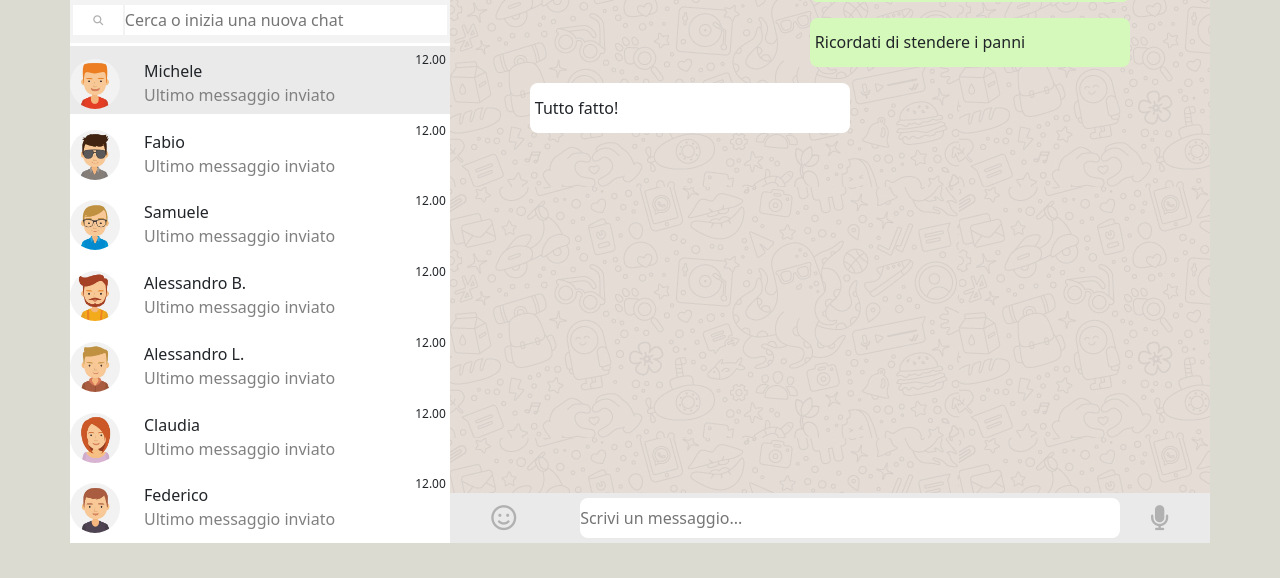
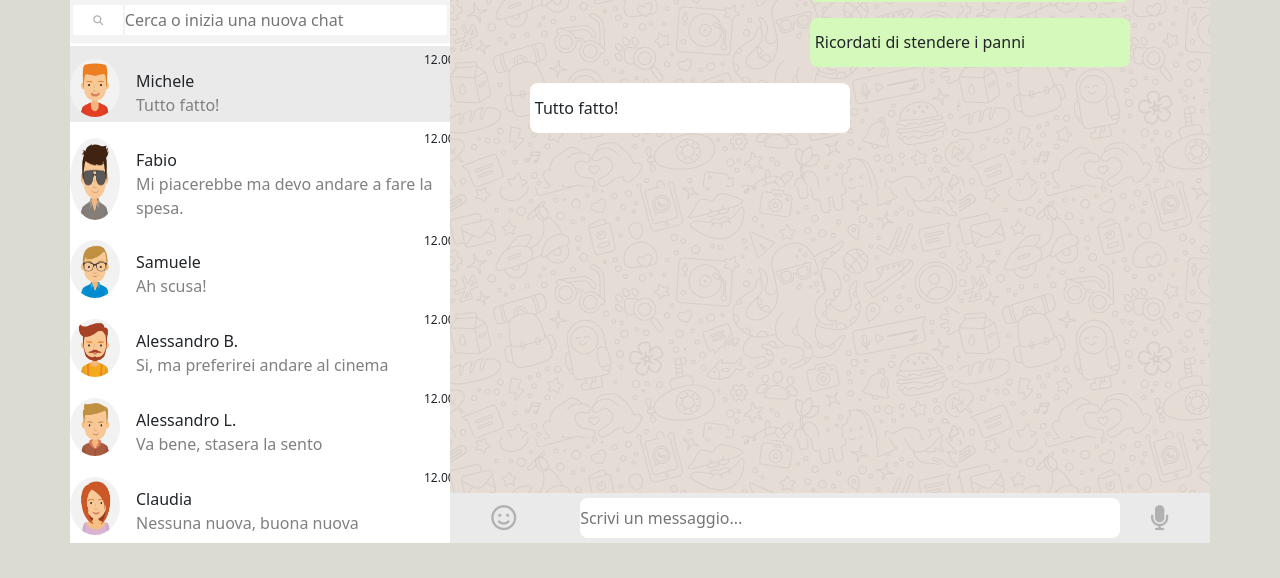
Before and after one commit to sweet202020/vue-boolzapp, a plain HTML site: page index.html in a window 1280 px wide. Shown: the part 222-800 px from the top of the page. Drawn offline with nearby package versions, Linux system fonts and the light colour scheme.

Commit message:
add last message

```diff
--- a/assets/css/style.css
+++ b/assets/css/style.css
@@ -78,6 +78,7 @@ img{
     width: 50px;
     border-radius: 50%;
     margin-top: 8px;
+    aspect-ratio: 1/1;
 
 }
 .row-cols-12 .me, header{
@@ -142,9 +143,12 @@ img{
 .last_message{
     color: grey;
 }
+.contactName{
+    flex-direction: column;
+}
 .clock{
     font-size: 12px;
-    margin-left: 5rem;
+    margin-left: 18rem;
 }
 .active{
     background-color: var(--whats-active);
--- a/assets/js/main.js
+++ b/assets/js/main.js
@@ -178,6 +178,6 @@ createApp({
     methods:{
         setActiveIndex(index){
             this.activeIndex=index
-        }
+        },
     }
 }).mount('#app')
--- a/index.html
+++ b/index.html
@@ -58,11 +58,11 @@
                     <div class="contacts">
                         <div class="my_card d-flex" v-for="(contact, index) in contacts" :class="contacts[activeIndex]===contact ? 'active' : ''" @click="setActiveIndex(index)">
                             <img :src="contact.avatar" alt="">
-                            <div class="ms-4 mt-2">
+                            <div class="ms-3">
+                                <div class="clock">12.00</div>
                                 <span>{{contact.name}}</span>
-                                <div class="last_message">Ultimo messaggio inviato</div>
+                                <div class="last_message">{{contact.messages[contact.messages.length-1].message}}</div>
                             </div>
-                            <div class="clock">12.00</div>
                         </div>
                     </div>
                     <!-- /.contacts -->
```
